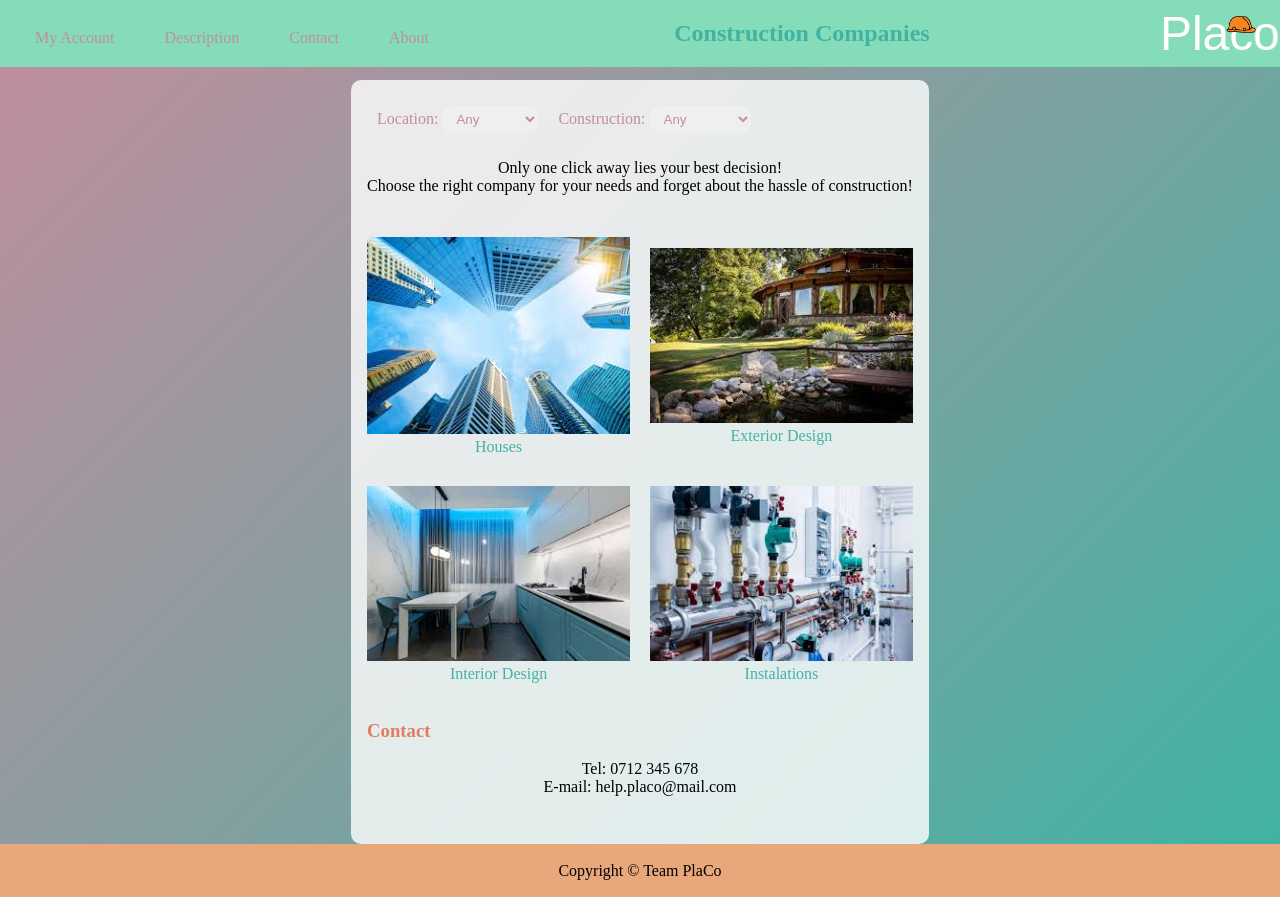
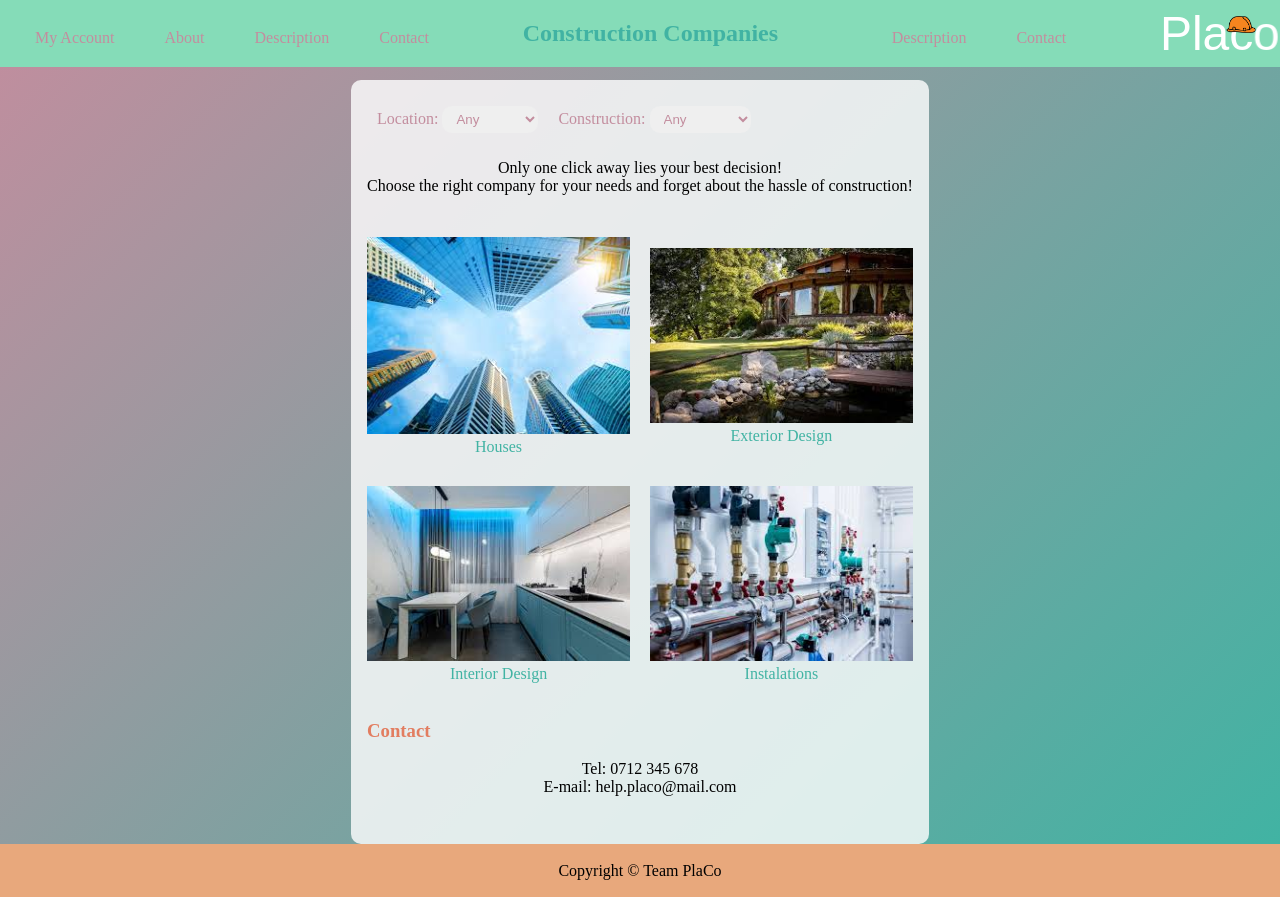
Before and after one commit to SimilachiAndrei/TW, a plain HTML site: page proiectWeb/companies.html in a window 1280 px wide. Drawn offline with Linux system fonts and the light colour scheme.

Commit message:
Add files via upload

```diff
--- a/proiectWeb/companies.html
+++ b/proiectWeb/companies.html
@@ -15,9 +15,9 @@
             <nav class="menu">
                 <ul>
                     <li><a href="myacc.html">My Account</a></li>
-                    <li><a href="#description">Description</a></li>
-                    <li><a href="#contact">Contact</a></li>
                     <li><a href="about.html">About</a></li>
+                    <li class="ref1"><a href="#description">Description</a></li>
+                    <li class="ref2"><a href="#contact">Contact</a></li>
                 </ul>
                 <div class="menu-toggle">
                     <span></span>
@@ -28,7 +28,12 @@
 
 
             <h2>Construction Companies</h2>
-
+            <nav class="menu">
+                <ul>
+                    <li><a href="#description">Description</a></li>
+                    <li><a href="#contact">Contact</a></li>
+                </ul>
+            </nav>
             <a href="afterlog.html" class="titlu">Pla<div class="cletter">c<div class="image"></div></div><span class="oletter">o</span></a>
 
         </div>
```
